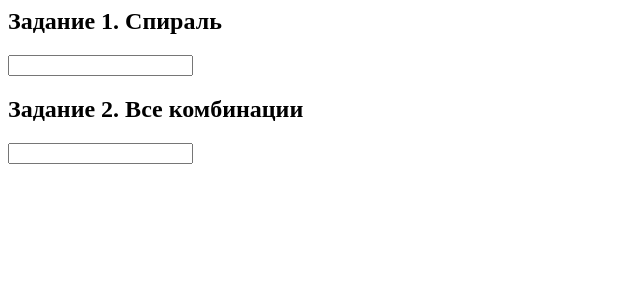
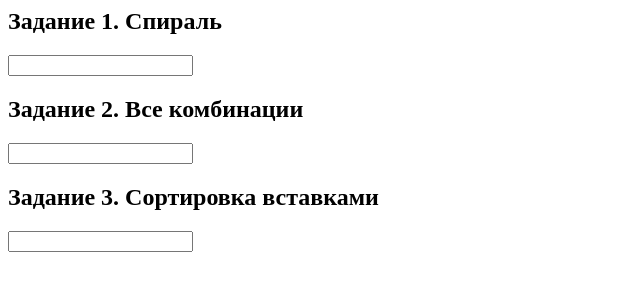
Before and after one commit to ivandashk/yandex-algorithms, a plain HTML site: page index.html in a window 1280 px wide. Shown: the whole page, without its empty margins (0-640 px from the left). Drawn offline with Linux system fonts and the light colour scheme.

Commit message:
Задача 3

```diff
--- a/index.html
+++ b/index.html
@@ -5,6 +5,8 @@
         <input type="text" onkeyup="task1(this.value)">
         <h2>Задание 2. Все комбинации</h2>
         <input type="text" onkeyup="task2(this.value)">
+        <h2>Задание 3. Сортировка вставками</h2>
+        <input type="text" onkeyup="task3(this.value)">
     </div>
 </body>
 <script>
@@ -92,5 +94,37 @@
 
         console.log(result);
     }
+
+    const task3 = (str) => {
+        if (str === '') return;
+
+        const initialArray = str.split(',');
+        if (initialArray.includes("")) return;
+        for (let i = 0; i < initialArray.length; i++) {
+            initialArray[i] = parseInt(initialArray[i])
+        }
+
+        const sortedArray = [];
+        const insertValue = (value) => {
+            if (sortedArray.length === 0) {
+                sortedArray.push(value);
+            } else {
+                const sortedLength = sortedArray.length;
+                for (let i = 0; i < sortedLength; i++) {
+                    if (sortedArray[i] > value) {
+                        sortedArray.splice(i, 0, value);
+                        return;
+                    }
+                }
+                sortedArray.push(value);
+            }
+        }
+
+        for (let i = 0; i < initialArray.length; i++) {
+            insertValue(initialArray[i]);
+        }
+
+        console.log(sortedArray);
+    }
 </script>
 </html>
```
